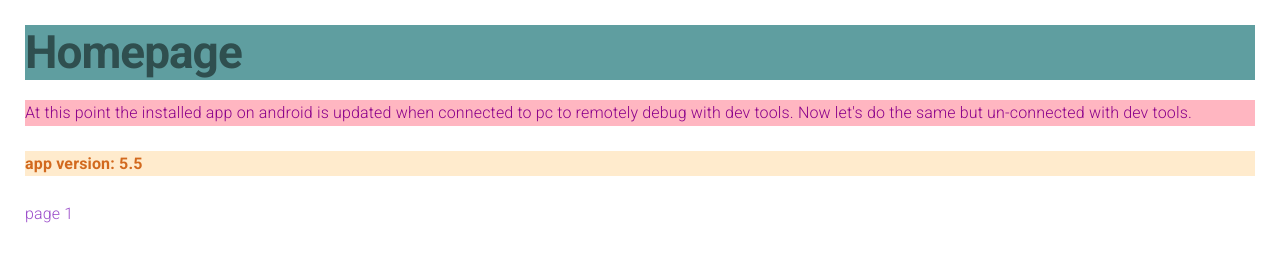
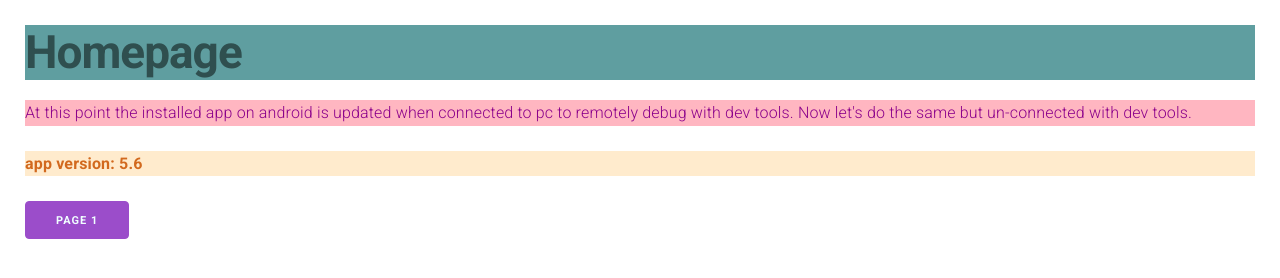
Before and after one commit to noer71/test-pwa, a plain HTML site: page index.html in a window 1280 px wide. Drawn offline with nearby package versions, Linux system fonts and the light colour scheme.

Commit message:
testing caching strat with version 6

```diff
--- a/index.html
+++ b/index.html
@@ -28,6 +28,9 @@
             background-color: blanchedalmond;
             font-weight: 600;
         }
+        button {
+            color: azure;
+        }
     </style>
 </head>
 
@@ -36,7 +39,7 @@
         <h1>Homepage</h1>
         <p id="info-p">At this point the installed app on android is updated when connected to pc to remotely debug with dev tools. Now let's do the same but un-connected with dev tools.</p>
         <p id="ver-p">app version: --</p>
-        <p><a href="./page1.html">page 1</a></p>
+        <button onclick="document.location='./page1.html'">page 1</button>
     </main>
 
     <script>
@@ -52,7 +55,7 @@
             });
         }
 
-        const APP_VERSION = '5.5';  // match your manifest.json
+        const APP_VERSION = '5.6';  // match your manifest.json
         document.getElementById('ver-p').innerText = `app version: ${APP_VERSION}`;
 
         async function checkForUpdate() {
--- a/sw.js
+++ b/sw.js
@@ -1,4 +1,4 @@
-const CACHE_NAME = 'my-pwa-cache-v5.5';
+const CACHE_NAME = 'my-pwa-cache-v5.6';
 const GH_PAGES_PATH = '/test-pwa';
 const urlsToCache = [
   `${GH_PAGES_PATH}/`,
```
Also changed, not shown: manifest.json.
